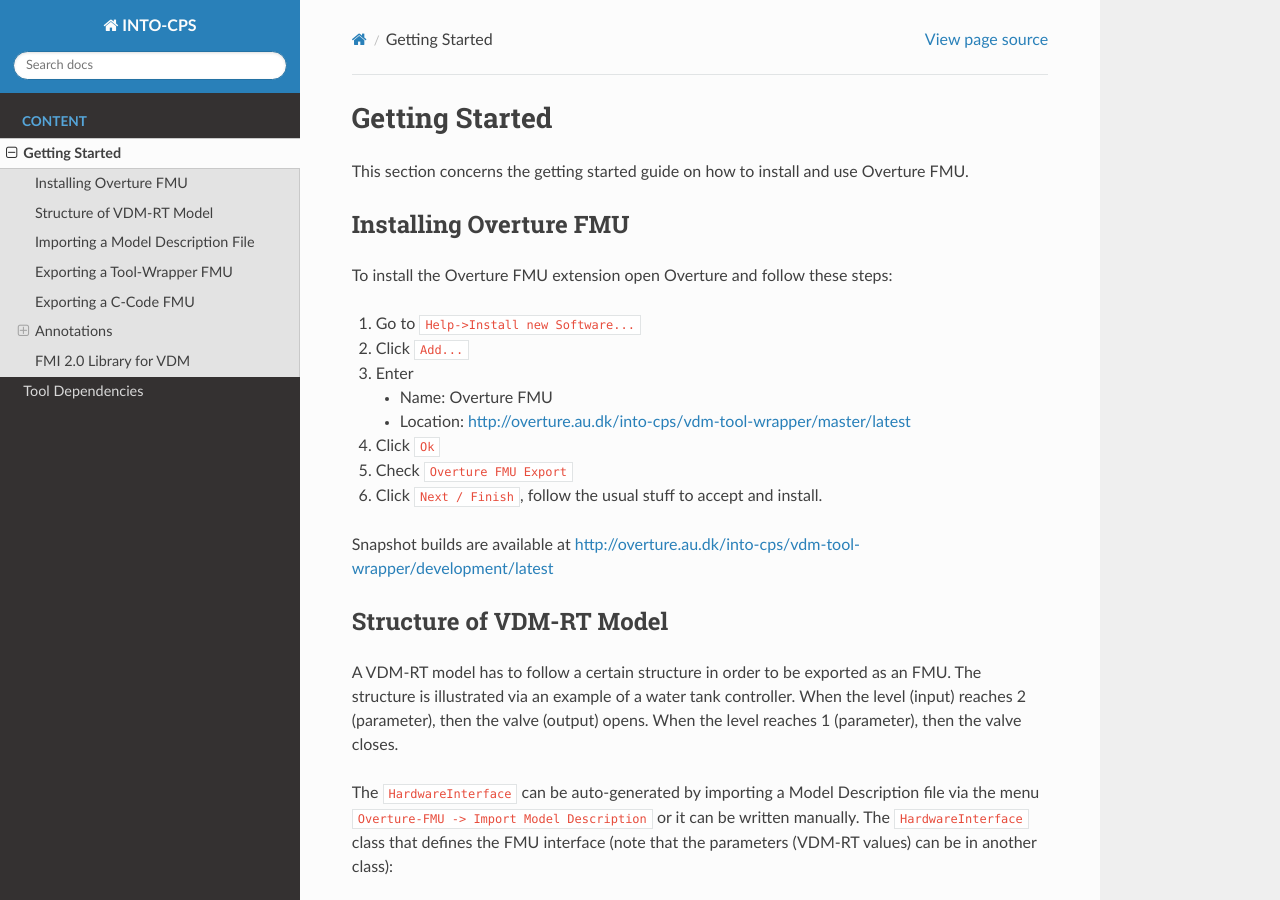
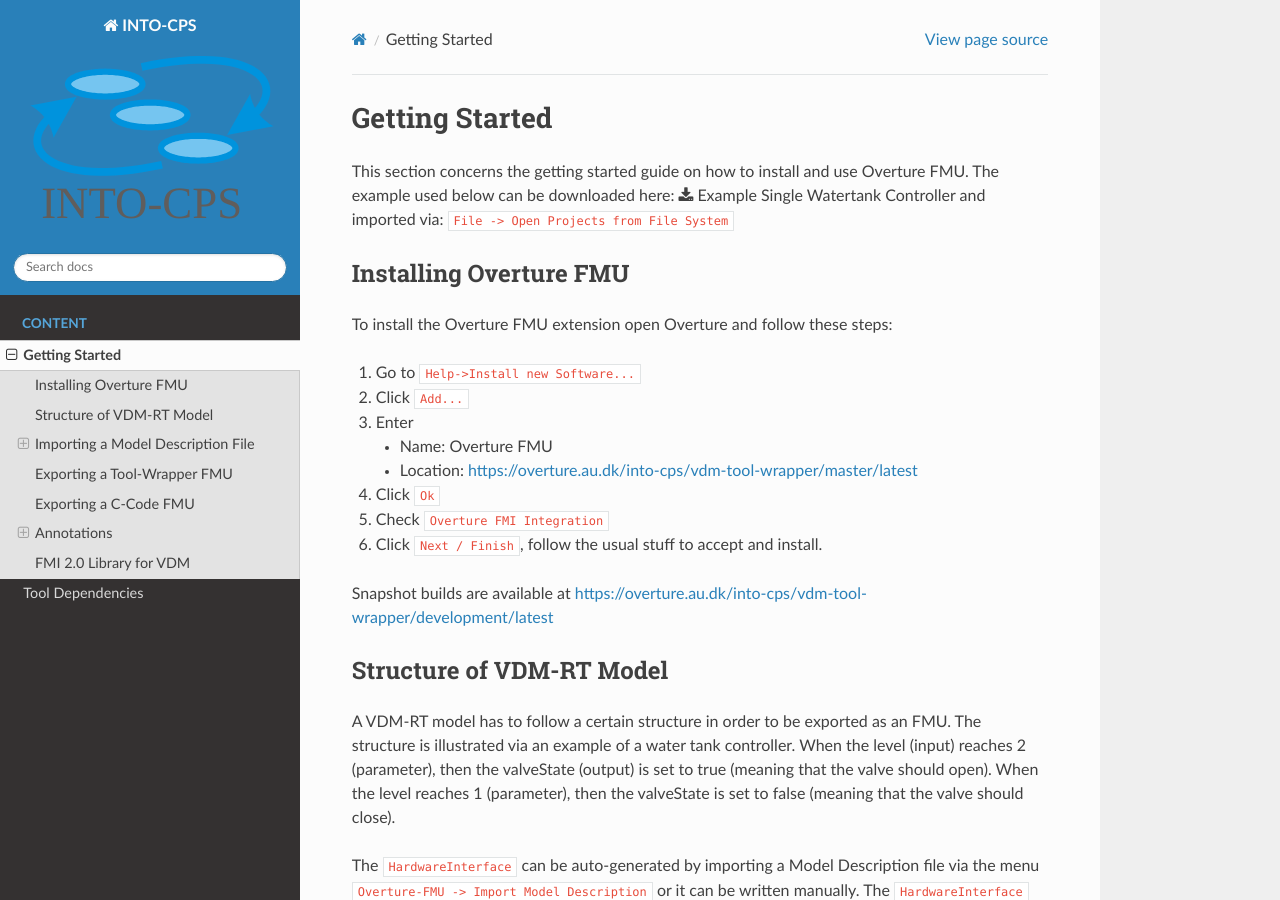
Before and after one commit to overturetool/overture-fmu, a Sphinx documentation site: the page built from docs/getting_started.rst, in a window 1280 px wide and 900 px high. Built offline with Sphinx 7.4.7 and the Read the Docs theme 2.0.0, drawn with Linux system fonts in a browser that asks for light colours; some of the changed text lies outside the part shown.

Commit message:
Updated documentation

```diff
--- a/docs/getting_started.rst
+++ b/docs/getting_started.rst
@@ -4,6 +4,7 @@
 Getting Started
 ***************
 This section concerns the getting started guide on how to install and use Overture FMU.
+The example used below can be downloaded here: :download:`Example Single Watertank Controller <images/example-single-watertank.zip>` and imported via: :code:`File -> Open Projects from File System`
 
 Installing Overture FMU
 =======================
@@ -15,18 +16,18 @@
 3. Enter
 
    - Name: Overture FMU
-   - Location: http://overture.au.dk/into-cps/vdm-tool-wrapper/master/latest
+   - Location: https://overture.au.dk/into-cps/vdm-tool-wrapper/master/latest
 
 4. Click :code:`Ok`
-5. Check :code:`Overture FMU Export`
+5. Check :code:`Overture FMI Integration`
 6. Click :code:`Next / Finish`, follow the usual stuff to accept and install.
 
-Snapshot builds are available at http://overture.au.dk/into-cps/vdm-tool-wrapper/development/latest
+Snapshot builds are available at https://overture.au.dk/into-cps/vdm-tool-wrapper/development/latest
 
 Structure of VDM-RT Model
 =========================
 A VDM-RT model has to follow a certain structure in order to be exported as an FMU.
-The structure is illustrated via an example of a water tank controller. When the level (input) reaches 2 (parameter), then the valve (output) opens. When the level reaches 1 (parameter), then the valve closes.
+The structure is illustrated via an example of a water tank controller. When the level (input) reaches 2 (parameter), then the valveState (output) is set to true (meaning that the valve should open). When the level reaches 1 (parameter), then the valveState is set to false (meaning that the valve should close).
 
 The :code:`HardwareInterface` can be auto-generated by importing a Model Description file via the menu :code:`Overture-FMU -> Import Model Description` or it can be written manually. The :code:`HardwareInterface` class that defines the FMU interface (note that the parameters (VDM-RT values) can be in another class):
 
@@ -211,6 +212,50 @@
 - Checks for an instance the hardware interface in the system and
 - Checks for the :code:`run` operation in :code:`World`.
 
+Scalar Variable Naming
+^^^^^^^^^^^^^^^^^^^^^^
+The VDM interpreter has to locate VDM values at run-time and therefore the scalar variable names used in the :code:`modelDescription.xml` file must be fully qualified names of the VDM instance variables or a name mapping has to be provided.
+
+An example with a fully qualified Scalar Variable is
+
+.. code-block:: xml
+
+   <ScalarVariable
+        name="System.hwi.level.value"
+        valueReference="0"
+        causality="input"
+        variability="discrete">
+        <Real start="0.0" />
+    </ScalarVariable>
+
+
+If a different name is desired within the :code:ScalarVariable` element, then one can provide one or more name mappings within the :code:`VendorAnnotations` element:
+
+.. code-block:: xml
+
+   <Tool name="Overture">
+        <Overture>
+            <link valueReference="0" name="System.hwi.level.value" />
+            <!-- Possibly more link elements-->
+        </Overture>
+    </Tool>
+
+And then the scalar variable can have a different name:
+
+.. code-block:: xml
+
+   <ScalarVariable
+        name="level"
+        valueReference="0"
+        causality="input"
+        variability="discrete">
+        <Real start="0.0" />
+    </ScalarVariable>
+
+Each :code:`link` is mapped to a :code:`ScalarVariable` via the :code:`valueReference` attribute.
+
+The VDM interpreter reads the Overture vendor annotation first and then ignores the scalar variable :code:`name` attribute if the scalar variable is present in the vendor annotation.
+
 Exporting a Tool-Wrapper FMU
 ============================
 To export a Tool-Wrapper FMU right-click on the project and click :code:`Overture FMU -> Export Tool Wrapper FMU`.
@@ -238,6 +283,9 @@
 
 Note that one has to compile the sources afterwards and place the resulting .so/.dylib/.dll file in the FMU at the location: :code:`binaries/<architecture>/fmuname.<library>`
 where architecture typically is: win32/win64/darwin64/linux32/linux64 with library respectively being: .dll/.dll/.dylib/.sh/sh.
+A CMakeLists.txt file is provided to assist with the compilation.
+
+
 
 Annotations
 ===========
```
Also changed, not shown: docs/images/logo.svg (added), 8 other files.
